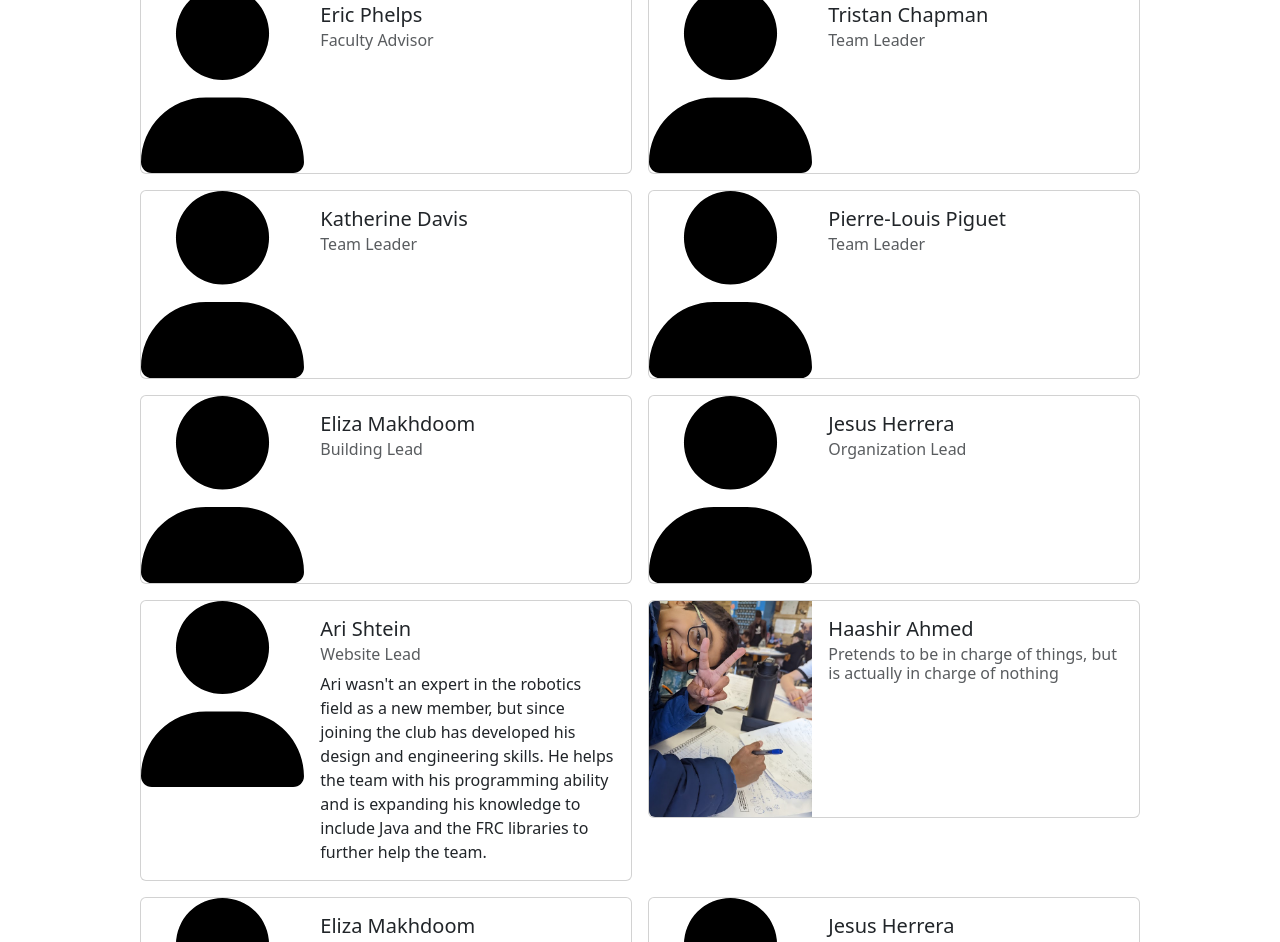
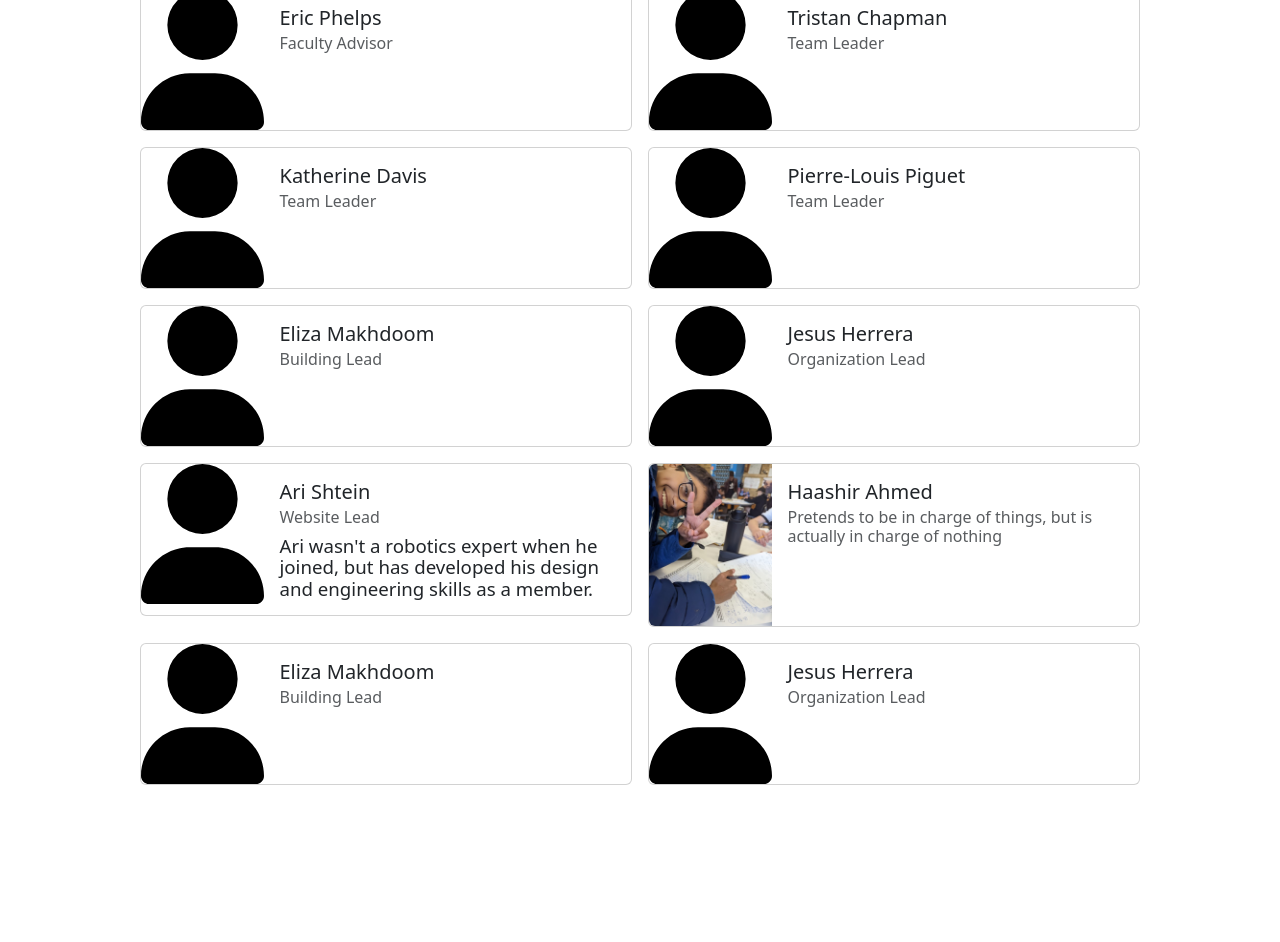
Before and after one commit to WIHI-Robotics/robo-site, a plain HTML site: page pages/about/team.html in a window 1280 px wide. Shown: the part 215-1157 px from the top of the page. After the commit the page ends 1064 px from the top, so only its background shows below. Drawn offline with nearby package versions, Linux system fonts and the light colour scheme.

Commit message:
Update nav scroll effect and picture formatting

```diff
--- a/pages/about/team.html
+++ b/pages/about/team.html
@@ -13,7 +13,7 @@
 <nav class="navbar navbar-expand-lg navbar-dark bg-dark px-5 py-3 sticky-top">
     <div class="container-fluid">
         <a href="#" class="navbar-brand">
-            <img id="logo" src="../../resources/images/robo-wolves.png" alt="Logo" width="70" class="d-inline-block align-text-md">
+            <img id="logo" src="../../resources/images/robo-wolves.png" alt="Logo" width="75" class="d-inline-block align-text-md">
         </a>
         <button class="navbar-toggler" type="button" data-bs-toggle="offcanvas" data-bs-target="#offcanvasDarkNavbar" aria-controls="offcanvasDarkNavbar">
             <span class="navbar-toggler-icon"></span>
@@ -59,32 +59,28 @@
     <div class="row g-3">
         <div class="col-lg my-3">
             <div class="card">
-                <div class="row g-0">
-                    <div class="col-4">
+                <div class="d-flex justify-content-center">
+                    <div class="w-25 mr-2 img-holder">
                         <img src="../../resources/images/user-solid.svg" class="img-fluid rounded-start" alt="person">
                     </div>
-                    <div class="col-8">
-                        <div class="card-body">
-                            <h5 class="card-title">Eric Phelps</h5>
-                            <h6 class="card-subtitle text-muted mb-2">Faculty Advisor</h6>
-                            <p class="card-text fs-6 fw-light"></p>
-                        </div>
+                    <div class="card-body w-75">
+                        <h5 class="card-title">Eric Phelps</h5>
+                        <h6 class="card-subtitle text-muted mb-2">Faculty Advisor</h6>
+                        <p class="card-text fs-6 fw-light"></p>
                     </div>
                 </div>
             </div>
         </div>
         <div class="col-lg my-3">
             <div class="card">
-                <div class="row g-0">
-                    <div class="col-4">
+                <div class="d-flex justify-content-center">
+                    <div class="w-25 mr-2 img-holder">
                         <img src="../../resources/images/user-solid.svg" class="img-fluid rounded-start" alt="person">
                     </div>
-                    <div class="col-8">
-                        <div class="card-body">
-                            <h5 class="card-title">Tristan Chapman</h5>
-                            <h6 class="card-subtitle text-muted mb-2">Team Leader</h6>
-                            <p class="card-text fs-6 fw-light"></p>
-                        </div>
+                    <div class="card-body w-75">
+                        <h5 class="card-title">Tristan Chapman</h5>
+                        <h6 class="card-subtitle text-muted mb-2">Team Leader</h6>
+                        <p class="card-text fs-6 fw-light"></p>
                     </div>
                 </div>
             </div>
@@ -93,32 +89,28 @@
     <div class="row g-3">
         <div class="col-lg my-3">
             <div class="card">
-                <div class="row g-0">
-                    <div class="col-4">
+                <div class="d-flex justify-content-center">
+                    <div class="w-25 mr-2 img-holder">
                         <img src="../../resources/images/user-solid.svg" class="img-fluid rounded-start" alt="person">
                     </div>
-                    <div class="col-8">
-                        <div class="card-body">
-                            <h5 class="card-title">Katherine Davis</h5>
-                            <h6 class="card-subtitle text-muted mb-2">Team Leader</h6>
-                            <p class="card-text fs-6 fw-light"></p>
-                        </div>
+                    <div class="card-body w-75">
+                        <h5 class="card-title">Katherine Davis</h5>
+                        <h6 class="card-subtitle text-muted mb-2">Team Leader</h6>
+                        <p class="card-text fs-6 fw-light"></p>
                     </div>
                 </div>
             </div>
         </div>
         <div class="col-lg my-3">
             <div class="card">
-                <div class="row g-0">
-                    <div class="col-4">
+                <div class="d-flex justify-content-center">
+                    <div class="w-25 mr-2 img-holder">
                         <img src="../../resources/images/user-solid.svg" class="img-fluid rounded-start" alt="person">
                     </div>
-                    <div class="col-8">
-                        <div class="card-body">
-                            <h5 class="card-title">Pierre-Louis Piguet</h5>
-                            <h6 class="card-subtitle text-muted mb-2"> Team Leader</h6>
-                            <p class="card-text fs-6 fw-light"></p>
-                        </div>
+                    <div class="card-body w-75">
+                        <h5 class="card-title">Pierre-Louis Piguet</h5>
+                        <h6 class="card-subtitle text-muted mb-2"> Team Leader</h6>
+                        <p class="card-text fs-6 fw-light"></p>
                     </div>
                 </div>
             </div>
@@ -127,32 +119,28 @@
     <div class="row g-3">
         <div class="col-lg my-3">
             <div class="card">
-                <div class="row g-0">
-                    <div class="col-4">
+                <div class="d-flex justify-content-center">
+                    <div class="w-25 mr-2 img-holder">
                         <img src="../../resources/images/user-solid.svg" class="img-fluid rounded-start" alt="person">
                     </div>
-                    <div class="col-8">
-                        <div class="card-body">
-                            <h5 class="card-title">Eliza Makhdoom</h5>
-                            <h6 class="card-subtitle text-muted mb-2">Building Lead</h6>
-                            <p class="card-text fs-6 fw-light"></p>
-                        </div>
+                    <div class="card-body w-75">
+                        <h5 class="card-title">Eliza Makhdoom</h5>
+                        <h6 class="card-subtitle text-muted mb-2">Building Lead</h6>
+                        <p class="card-text fs-6 fw-light"></p>
                     </div>
                 </div>
             </div>
         </div>
         <div class="col-lg my-3">
             <div class="card">
-                <div class="row g-0">
-                    <div class="col-4">
+                <div class="d-flex justify-content-center">
+                    <div class="w-25 mr-2 img-holder">
                         <img src="../../resources/images/user-solid.svg" class="img-fluid rounded-start" alt="person">
                     </div>
-                    <div class="col-8">
-                        <div class="card-body">
-                            <h5 class="card-title">Jesus Herrera</h5>
-                            <h6 class="card-subtitle text-muted mb-2">Organization Lead</h6>
-                            <p class="card-text fs-6 fw-light"></p>
-                        </div>
+                    <div class="card-body w-75">
+                        <h5 class="card-title">Jesus Herrera</h5>
+                        <h6 class="card-subtitle text-muted mb-2">Organization Lead</h6>
+                        <p class="card-text fs-6 fw-light"></p>
                     </div>
                 </div>
             </div>
@@ -161,35 +149,30 @@
     <div class="row g-3">
         <div class="col-lg my-3">
             <div class="card">
-                <div class="row g-0">
-                    <div class="col-4">
+                <div class="d-flex justify-content-center">
+                    <div class="w-25 mr-2 img-holder">
                         <img src="../../resources/images/user-solid.svg" class="img-fluid rounded-start" alt="person">
                     </div>
-                    <div class="col-8">
-                        <div class="card-body">
-                            <h5 class="card-title">Ari Shtein</h5>
-                            <h6 class="card-subtitle text-muted mb-2">Website Lead</h6>
-                            <p class="card-text fs-6 fw-light">
-                                Ari wasn't an expert in the robotics field as a new member, but since joining the club has developed his design and engineering skills.
-                                He helps the team with his programming ability and is expanding his knowledge to include Java and the FRC libraries to further help the team.
-                            </p>
-                        </div>
+                    <div class="card-body w-75">
+                        <h5 class="card-title">Ari Shtein</h5>
+                        <h6 class="card-subtitle text-muted mb-2">Website Lead</h6>
+                        <p class="card-text fs-6 fw-light">
+                            Ari wasn't a robotics expert when he joined, but has developed his design and engineering skills as a member.
+                        </p>
                     </div>
                 </div>
             </div>
         </div>
         <div class="col-lg my-3">
             <div class="card">
-                <div class="row g-0">
-                    <div class="col-4">
+                <div class="d-flex justify-content-center">
+                    <div class="w-25 mr-2 img-holder">
                         <img src="../../resources/images/haashir-ahmed.jpg" class="img-fluid rounded-start" alt="person">
                     </div>
-                    <div class="col-8">
-                        <div class="card-body">
-                            <h5 class="card-title">Haashir Ahmed</h5>
-                            <h6 class="card-subtitle text-muted mb-2">Pretends to be in charge of things, but is actually in charge of nothing</h6>
-                            <p class="card-text fs-6 fw-light"></p>
-                        </div>
+                    <div class="card-body w-75">
+                        <h5 class="card-title">Haashir Ahmed</h5>
+                        <h6 class="card-subtitle text-muted mb-2">Pretends to be in charge of things, but is actually in charge of nothing</h6>
+                        <p class="card-text fs-6 fw-light"></p>
                     </div>
                 </div>
             </div>
@@ -198,32 +181,28 @@
     <div class="row g-3">
         <div class="col-lg my-3">
             <div class="card">
-                <div class="row g-0">
-                    <div class="col-4">
+                <div class="d-flex justify-content-center">
+                    <div class="w-25 mr-2 img-holder">
                         <img src="../../resources/images/user-solid.svg" class="img-fluid rounded-start" alt="person">
                     </div>
-                    <div class="col-8">
-                        <div class="card-body">
-                            <h5 class="card-title">Eliza Makhdoom</h5>
-                            <h6 class="card-subtitle text-muted mb-2">Building Lead</h6>
-                            <p class="card-text fs-6 fw-light"></p>
-                        </div>
+                    <div class="card-body w-75">
+                        <h5 class="card-title">Eliza Makhdoom</h5>
+                        <h6 class="card-subtitle text-muted mb-2">Building Lead</h6>
+                        <p class="card-text fs-6 fw-light"></p>
                     </div>
                 </div>
             </div>
         </div>
         <div class="col-lg my-3">
             <div class="card">
-                <div class="row g-0">
-                    <div class="col-4">
+                <div class="d-flex justify-content-center">
+                    <div class="w-25 mr-2 img-holder">
                         <img src="../../resources/images/user-solid.svg" class="img-fluid rounded-start" alt="person">
                     </div>
-                    <div class="col-8">
-                        <div class="card-body">
-                            <h5 class="card-title">Jesus Herrera</h5>
-                            <h6 class="card-subtitle text-muted mb-2">Organization Lead</h6>
-                            <p class="card-text fs-6 fw-light"></p>
-                        </div>
+                    <div class="card-body w-75">
+                        <h5 class="card-title">Jesus Herrera</h5>
+                        <h6 class="card-subtitle text-muted mb-2">Organization Lead</h6>
+                        <p class="card-text fs-6 fw-light"></p>
                     </div>
                 </div>
             </div>
--- a/resources/scripts/app.js
+++ b/resources/scripts/app.js
@@ -1,5 +1,6 @@
 const navbar = document.querySelector('nav.navbar')
 const navLogoImage = document.querySelector('img#logo')
+const navMenuButton = document.querySelector('button.navbar-toggler')
 const navLinks = document.querySelectorAll('a.nav-link')
 
 navLinks.forEach(link => {
@@ -8,6 +9,7 @@ navLinks.forEach(link => {
 
 const shrinkNav = () => {
     if (document.body.scrollTop > 99 || document.documentElement.scrollTop > 99) {
+        navMenuButton.style.transform = "scale(0.667)"
         navLogoImage.width = 50
         if (navbar.classList.contains('py-3')) {
             navbar.classList.remove('py-3')
@@ -19,7 +21,8 @@ const shrinkNav = () => {
             }
         })
     } else {
-        navLogoImage.width = 70
+        navMenuButton.style.transform = "none"
+        navLogoImage.width = 75
         if (!navbar.classList.contains('py-3')) {
             navbar.classList.add('py-3')
         }
--- a/resources/styles/style.css
+++ b/resources/styles/style.css
@@ -8,6 +8,10 @@ img#logo {
 }
 
 a.nav-link {
+    transition: 0.4s;
+}
+
+button.navbar-toggler {
     transition: 0.4s;
 }
 
@@ -27,3 +31,14 @@ div.sponsor-card:active {
 ul.navbar-nav>li.nav-item {
     margin: 0 5% 0 0;
 }
+
+p.card-text.fs-6 {
+    font-size: 14pt !important;
+    line-height: 1.15;
+}
+
+@media only screen and (max-width: 700px) {
+    div.img-holder {
+        display: none;
+    }
+}
```
Also changed, not shown: index.html (+1 -1 lines).
